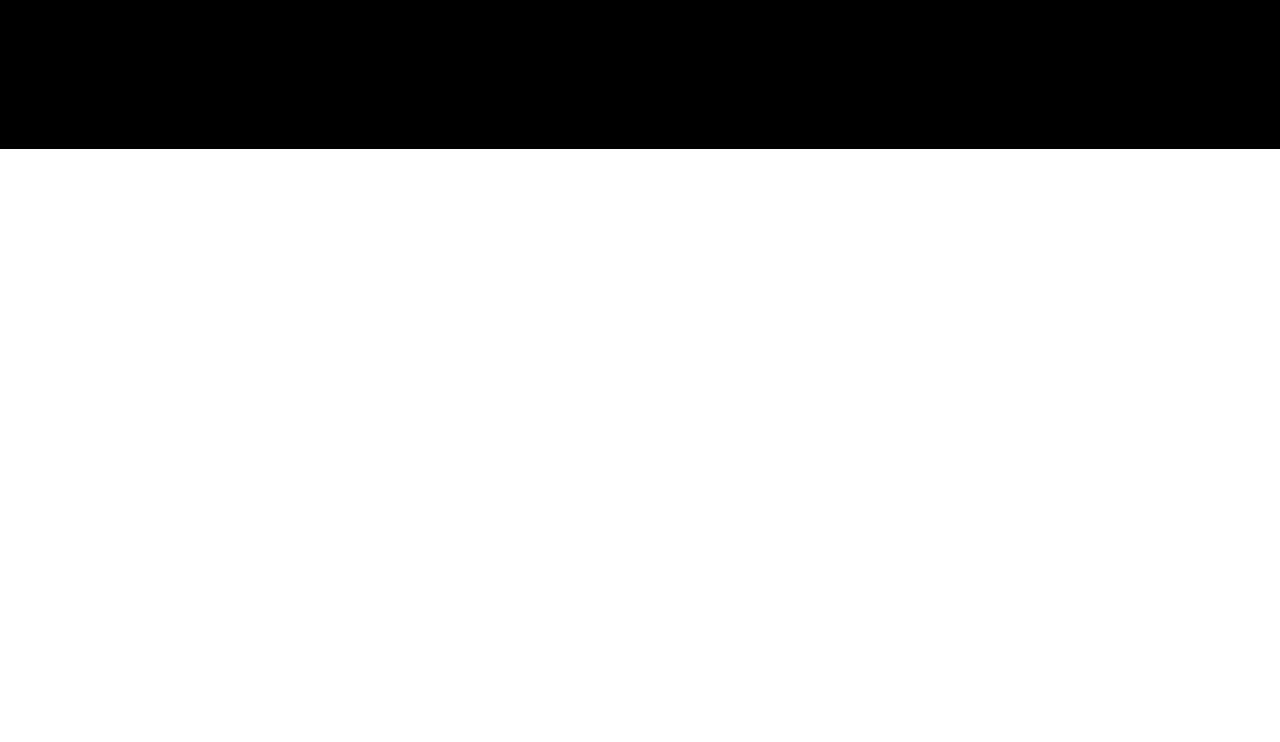
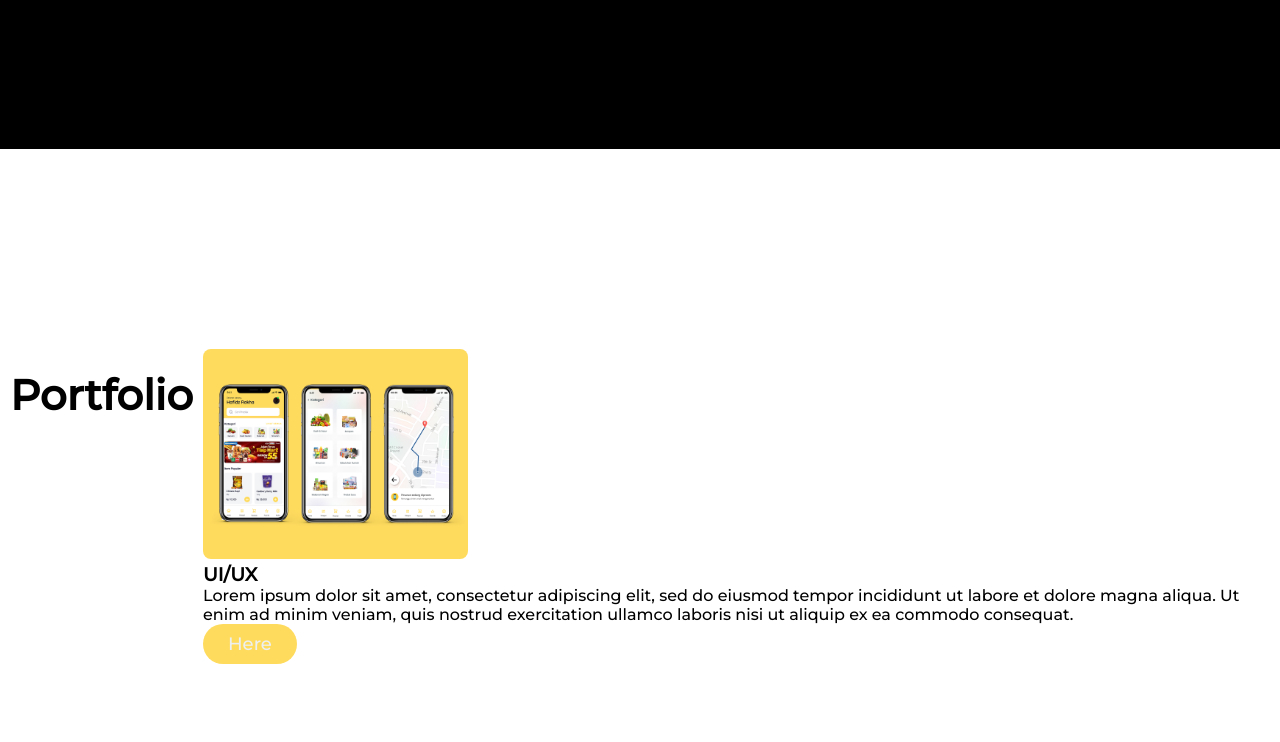
Before and after one commit to Dani1202204096/Portfolio, a plain HTML site: page index.html in a window 1280 px wide. Shown: the part 1451-2193 px from the top of the page. Before the commit the page ends 2000 px from the top, so only its background shows below. Drawn offline with Linux system fonts and the light colour scheme.

Commit message:
updated portfolio

```diff
--- a/index.html
+++ b/index.html
@@ -14,7 +14,7 @@
                 <ul class="nav_links">
                     <li><a href="#">Home</a></li>
                     <li><a href="#">About</a></li>
-                    <li><a href="#">Gallery</a></li>
+                    <li><a href="#">Portfolio</a></li>
                 </ul>
             </nav>
             <a class="contact" href="#"><button>Contact Us</button></a>
@@ -41,7 +41,7 @@
             <div class="max-width">
                 <div class="about-content">
                     <div class="column-right">
-                        <img src="assets/images/mockup design indomaret (2).png">
+                        <img src="assets/images/mockup design indomaret (2).png" id="MockupIndomaret">
                     </div>
                         <div class="column-left">
                             <h2 class="title">About Me</h2>
@@ -57,12 +57,21 @@
             </div>
         </section>
 
-        <section class="gallery">
-              <div class="max-width">
-                <div class="about-gallery">
+        <section class="portfolio">
+            <h2 class="portfolio-title1">Portfolio</h2>
+                <div class="portfolio-content">
+                    <div class="portfolio-grid">
+                        <img src="assets/images/portfolio-content-images1.jpg" class="portfolio-image">
+
+                        <div class="portfolio-data">
+                            <h3 class="portfolio-title2">UI/UX</h3>
+                            <p class="portfolio-description">Lorem ipsum dolor sit amet, consectetur adipiscing elit,
+                                sed do eiusmod tempor incididunt ut labore et dolore magna aliqua. Ut enim ad minim veniam,
+                                quis nostrud exercitation ullamco laboris nisi ut aliquip ex ea commodo consequat.</p>
+                            <a class="Demo" href="#"><button>Here</button></a>
+                        </div>
+                    </div>
                 </div>
-              </div>
         </section>
-
     </body>
 </html>
--- a/styles.css
+++ b/styles.css
@@ -160,6 +160,34 @@ section {
   color: white;
 }
 
+.portfolio {
+  display: flex;
+  font-family: "Montserrat";
+  justify-content: center;
+  height: 100vh;
+  min-height:500px;
+
+}
+.portfolio-content img{
+  width: 265px;
+  height: 210px;
+  border-radius:.5rem;
+  justify-content: center;
+}
+
+.demo button {
+  font-family: "Montserrat";
+  font-weight: 500;
+  color: black;
+}
+
+.portfolio-title1 {
+  text-align: center;
+  padding: 10px;
+  font-size: 42px;
+  margin: 10px auto;
+}
+
 /* .about .text-1-about-me {
   margin-left: 70px;
   margin-right: 942px;
```
Also changed, not shown: assets/images/portfolio-content-images1.jpg (added).
